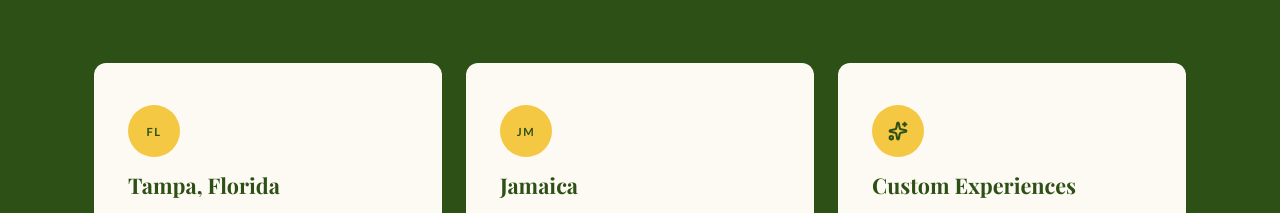
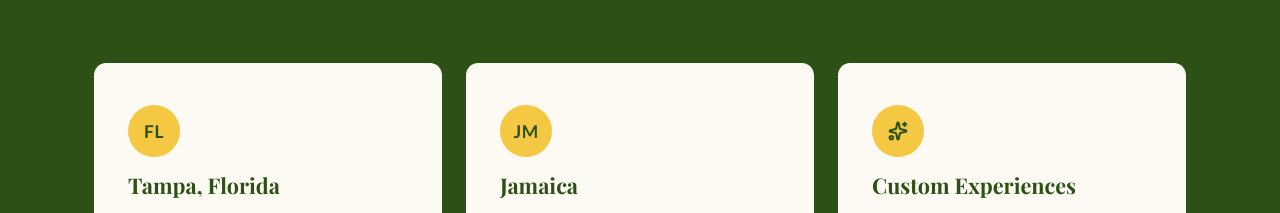
Before and after one commit to JulioRomero16/island-graze, a React (Vite) app: page / in a window 1280 px wide. Shown: the part 1960-2173 px from the top of the page. Built offline with nearby package versions, Linux system fonts and the light colour scheme; a web font is replaced by a local one.

Commit message:
bigger icons

```diff
--- a/src/pages/Contact.module.css
+++ b/src/pages/Contact.module.css
@@ -135,11 +135,11 @@ a.infoValue:hover {
   height: 40px;
   border-radius: 50%;
   background: var(--gold);
-  color: var(--navy);
+  color: #1A3A0A;
   font-family: var(--font-body);
-  font-size: 0.65rem;
-  font-weight: 700;
-  letter-spacing: 1px;
+  font-size: 0.95rem;
+  font-weight: 800;
+  letter-spacing: 0.3px;
   display: flex;
   align-items: center;
   justify-content: center;
--- a/src/pages/Home.module.css
+++ b/src/pages/Home.module.css
@@ -314,9 +314,9 @@
 
 .cardCode {
   font-family: var(--font-body);
-  font-size: 0.7rem;
-  font-weight: 700;
-  letter-spacing: 1.5px;
+  font-size: 1.1rem;
+  font-weight: 800;
+  letter-spacing: 0.5px;
   color: var(--navy);
   line-height: 1;
 }
--- a/src/pages/Services.module.css
+++ b/src/pages/Services.module.css
@@ -78,9 +78,9 @@
   background: var(--gold);
   color: var(--navy);
   font-family: var(--font-body);
-  font-size: 0.7rem;
-  font-weight: 700;
-  letter-spacing: 1.5px;
+  font-size: 1.05rem;
+  font-weight: 800;
+  letter-spacing: 0.5px;
   display: flex;
   align-items: center;
   justify-content: center;
```
